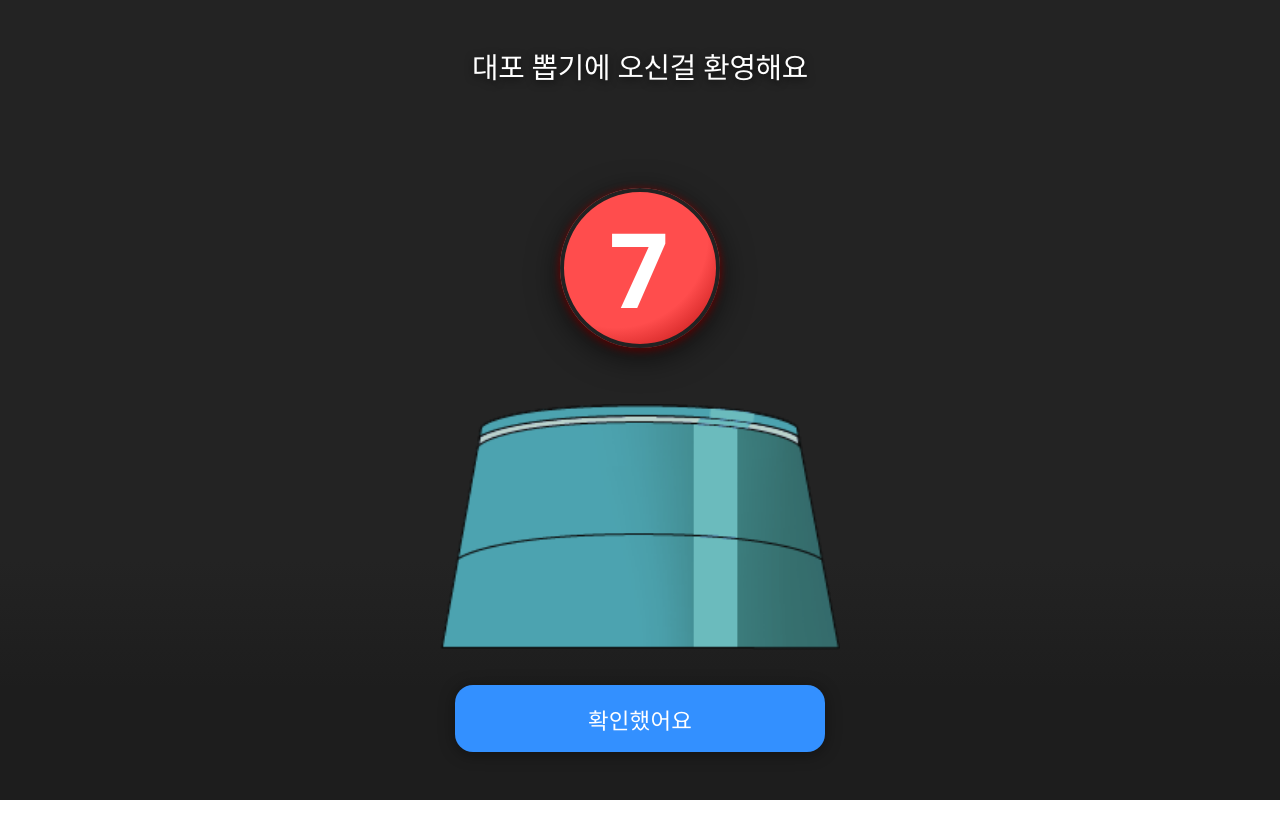
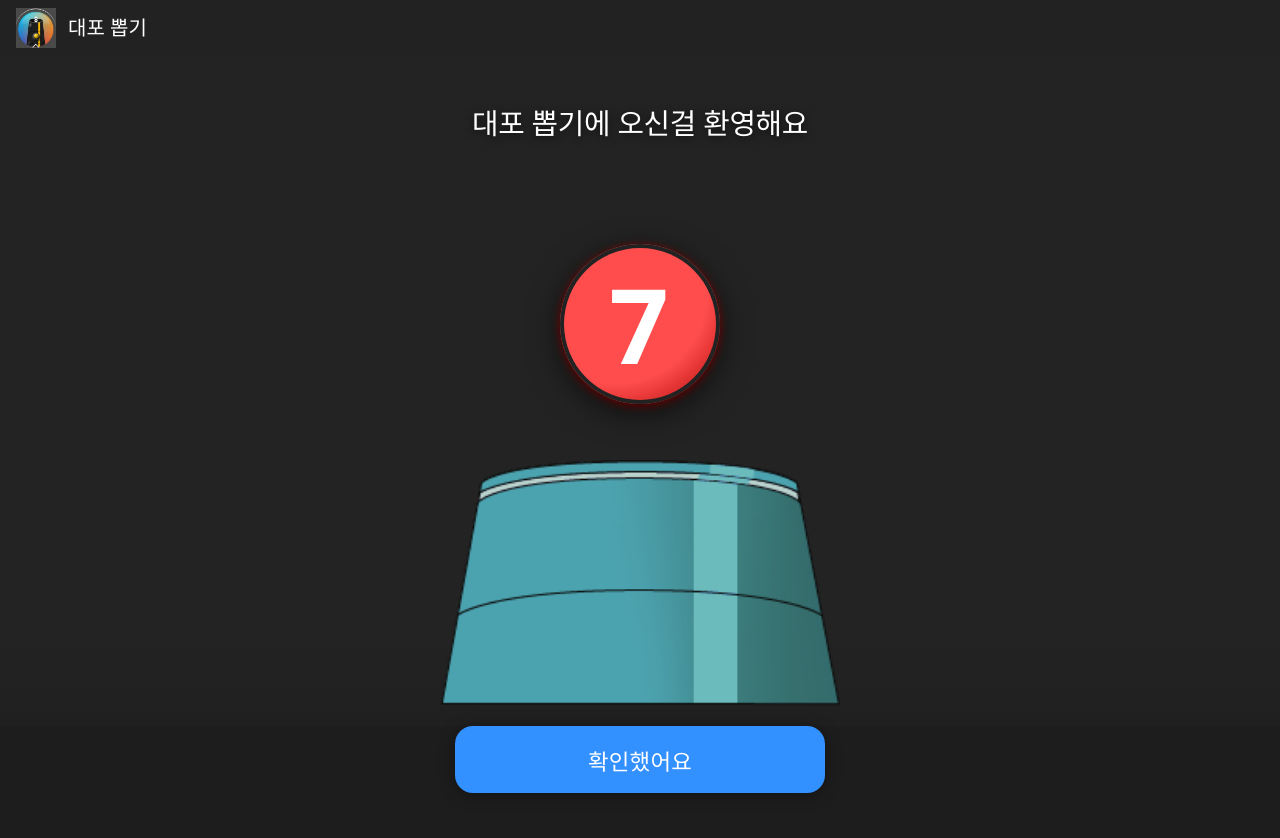
Before and after one commit to HeungJae0213/myCannon, a React (Vite) app: page / in a window 1280 px wide. Shown: the top 838 px of the page. Before the commit the page ends 800 px from the top, so only its background shows below. Built offline with nearby package versions, Linux system fonts and the light colour scheme; what @toss/tds-mobile-ait would draw is missing.

Commit message:
20260225-내비게이션 바 수정, 화면 제스처 수정

```diff
--- a/index.html
+++ b/index.html
@@ -2,7 +2,7 @@
 <html lang="en">
   <head>
     <meta charset="UTF-8" />
-    <meta name="viewport" content="width=device-width, initial-scale=1.0" />
+      <meta name="viewport" content="width=device-width, initial-scale=1.0, maximum-scale=1.0, user-scalable=no" />
     <title>my-cannon</title>
   </head>
   <body>
--- a/src/App.css
+++ b/src/App.css
@@ -87,7 +87,7 @@ body, #root {
   align-items: flex-start;
   width: 100vw;
   margin-top: clamp(8px, 2vw, 20px);
-  margin-bottom: clamp(-10px, -2vw, -20px);
+  margin-bottom: clamp(-10px, -2vw, -15px);
   z-index: 1;
 }
 .welcome-bottom {
@@ -103,8 +103,8 @@ body, #root {
   width: 92vw;
   max-width: 370px;
   border-radius: 18px;
-  padding: 18px 0 16px 0;
-  font-size: 1.4rem;
+  padding: clamp(10px, 4vw, 18px) 0 clamp(8px, 3vw, 16px) 0;
+  font-size: clamp(1rem, 4vw, 1.4rem);
   font-weight: 700;
   background: #3390ff;
   color: #fff;
@@ -178,7 +178,7 @@ body, #root {
   justify-content: center;
   align-items: flex-start;
   width: 100vw;
-  margin-top: clamp(50px, 2vw, 70px); /* 파란: 대포-버튼 간격 좁게 (값을 더 작게 하면 간격이 더 좁아짐) */
+  margin-top: clamp(50px, 2vw, 60px); /* 파란: 대포-버튼 간격 좁게 (값을 더 작게 하면 간격이 더 좁아짐) */
   margin-bottom: clamp(-30px, -2vw, -60px);
   z-index: 1;
 }
@@ -187,7 +187,7 @@ body, #root {
   display: flex;
   justify-content: center;
   margin-top: clamp(24px, 6vw, 48px);      /* 버튼 위 간격 */
-  padding: 0 0 clamp(36px, 6vw, 48px) 0;  /* 버튼 아래 간격 */
+  padding: 0 0 clamp(120px, 6vw, 240px) 0;  /* 버튼 아래 간격 */
   background: rgba(30,30,30,0.92);
   box-sizing: border-box;
 }
--- /dev/null
+++ b/src/components/NavBar.tsx
@@ -0,0 +1,22 @@
+import React from "react";
+
+export default function NavBar() {
+  return (
+    <nav style={{
+      display: "flex",
+      alignItems: "center",
+      height: "56px",
+      background: "#222",
+      padding: "0 16px"
+    }}>
+      <img
+        src="/myCannon.png"
+        alt="Brand Logo"
+        style={{ height: "40px", marginRight: "12px" }}
+      />
+      <span style={{ color: "#fff", fontWeight: "bold", fontSize: "20px" }}>
+        대포 뽑기
+      </span>
+    </nav>
+  );
+}
--- a/src/pages/WelcomeScreen.tsx
+++ b/src/pages/WelcomeScreen.tsx
@@ -1,5 +1,6 @@
 // 앱 첫 화면(웰컴/시작 화면)
 import { useState } from 'react';
+import NavBar from '../components/NavBar';
 import { useNavigate } from 'react-router-dom';
 import WelcomeBall from '../components/WelcomeBall';
 import CannonBody from '../components/CannonBody';
@@ -16,7 +17,9 @@ function WelcomeScreen() {
   };
 
   return (
-    <div className={`welcome-screen${fadeOut ? ' fade-out' : ''}`}>
+    <>
+      <NavBar />
+      <div className={`welcome-screen${fadeOut ? ' fade-out' : ''}`}>
       <div className="welcome-title-bar">
         <div className="welcome-title-bg">
           <span className="welcome-title-text">
@@ -37,7 +40,8 @@ function WelcomeScreen() {
           확인했어요
         </button>
       </div>
-    </div>
+      </div>
+    </>
   );
 }
 
```
